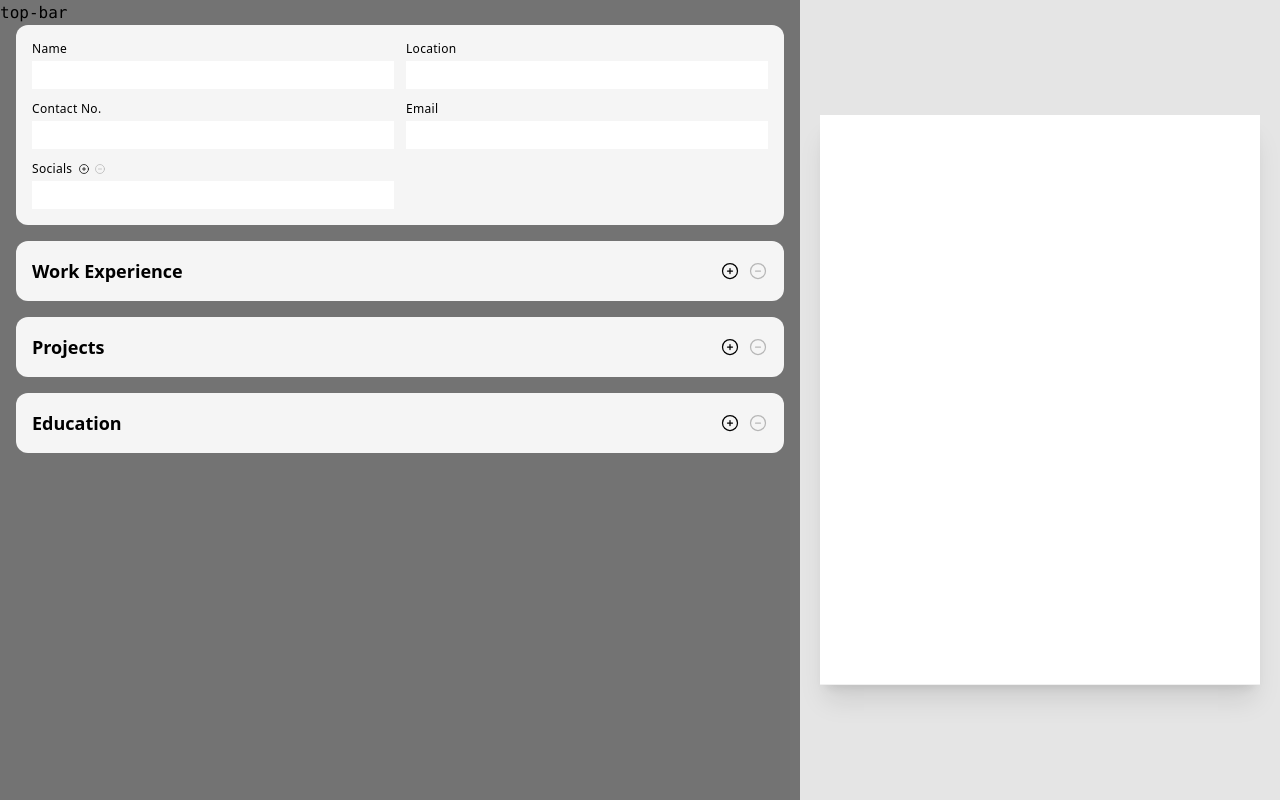
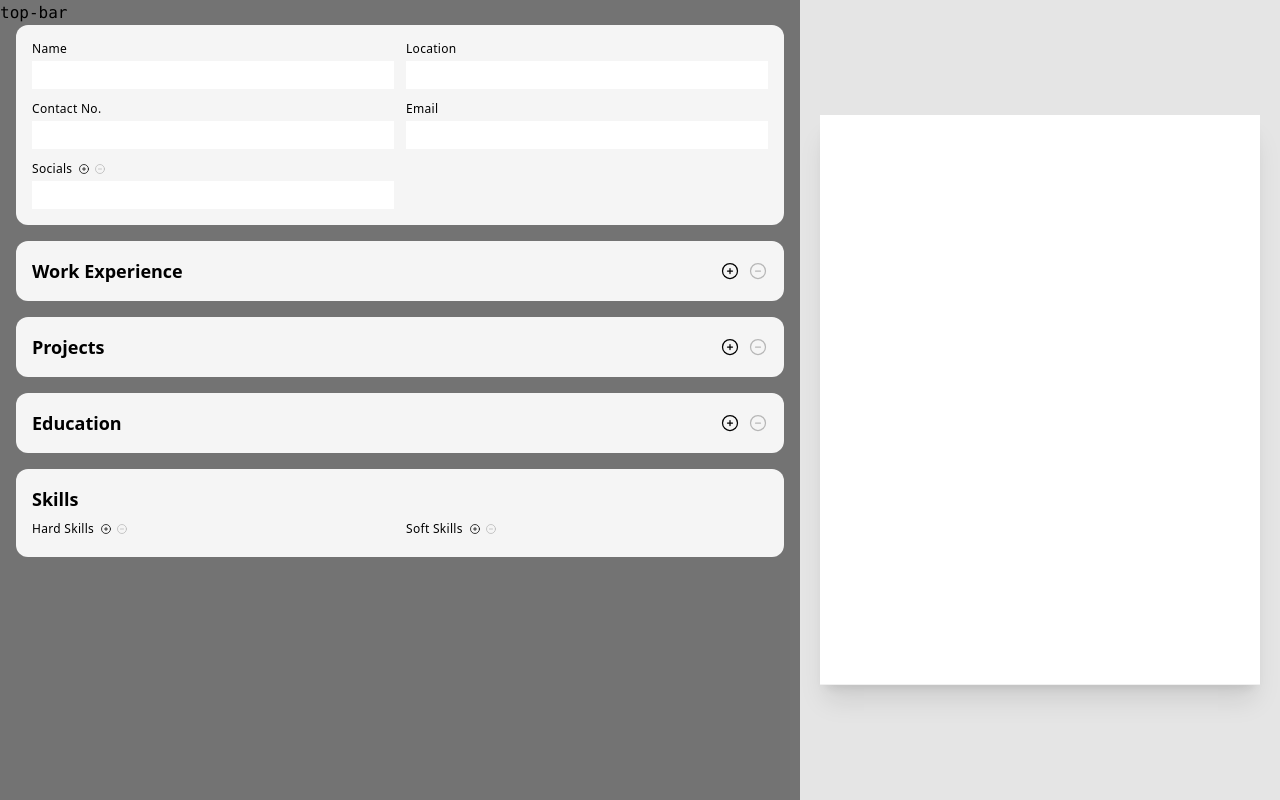
Before and after one commit to mark-P0/cv-maker, a React (Vite) app: page / in a window 1280 px wide. Built offline with nearby package versions, Linux system fonts and the light colour scheme.

Commit message:
Add skills field section

```diff
--- a/src/view/components/InputFields.tsx
+++ b/src/view/components/InputFields.tsx
@@ -3,6 +3,7 @@ import { GeneralSection } from './InputFields/GeneralSection.js';
 import { WorkSection } from './InputFields/WorkSection.js';
 import { ProjectSection } from './InputFields/ProjectSection.js';
 import { EducationSection } from './InputFields/EducationSection.js';
+import { SkillsSection } from './InputFields/SkillsSection.js';
 
 export class InputFields extends React.Component {
   render() {
@@ -13,6 +14,7 @@ export class InputFields extends React.Component {
         {WorkSection}
         {ProjectSection}
         {EducationSection}
+        {SkillsSection}
       </form>
     );
   }
--- /dev/null
+++ b/src/view/components/InputFields/SkillsSection.tsx
@@ -0,0 +1,67 @@
+import React from 'react';
+import { Field, MultipleFields } from './Field.js';
+import { FieldSection } from './FieldSection.js';
+import { UpdateDataEvent, DeleteArrayDataEvent } from '../../../controller/events.js';
+
+/**
+ * Use a single parameterized copy of these functions?
+ */
+const fns = {
+  hard: {
+    template(key: number) {
+      return Field('text', `skills.hard[${key}]`, key);
+    },
+    handleAdd(currentFieldCt: number) {
+      const idx = currentFieldCt;
+      const accessor = `skills.hard[${idx}]`;
+      const value = '';
+      UpdateDataEvent.publish({ accessor, value });
+    },
+    handleRemove(currentFieldCt: number) {
+      const accessor = 'skills.hard';
+      const idx = currentFieldCt - 1;
+      DeleteArrayDataEvent.publish({ accessor, idx });
+    },
+  },
+  soft: {
+    template(key: number) {
+      return Field('text', `skills.soft[${key}]`, key);
+    },
+    handleAdd(currentFieldCt: number) {
+      const idx = currentFieldCt;
+      const accessor = `skills.soft[${idx}]`;
+      const value = '';
+      UpdateDataEvent.publish({ accessor, value });
+    },
+    handleRemove(currentFieldCt: number) {
+      const accessor = 'skills.soft';
+      const idx = currentFieldCt - 1;
+      DeleteArrayDataEvent.publish({ accessor, idx });
+    },
+  },
+};
+
+function skillsRowTemplate(key: number) {
+  return (
+    <div key={key} className="grid grid-cols-2 gap-3">
+      <MultipleFields
+        label="Hard Skills"
+        fieldGroupClasses="grid gap-3"
+        fieldTemplate={fns.hard.template}
+        minFieldCt={0}
+        onFieldAdd={fns.hard.handleAdd}
+        onFieldRemove={fns.hard.handleRemove}
+      />
+      <MultipleFields
+        label="Soft Skills"
+        fieldGroupClasses="grid gap-3"
+        fieldTemplate={fns.soft.template}
+        minFieldCt={0}
+        onFieldAdd={fns.soft.handleAdd}
+        onFieldRemove={fns.soft.handleRemove}
+      />
+    </div>
+  );
+}
+
+export const SkillsSection = <FieldSection title="Skills" rowTemplate={skillsRowTemplate} />;
```
